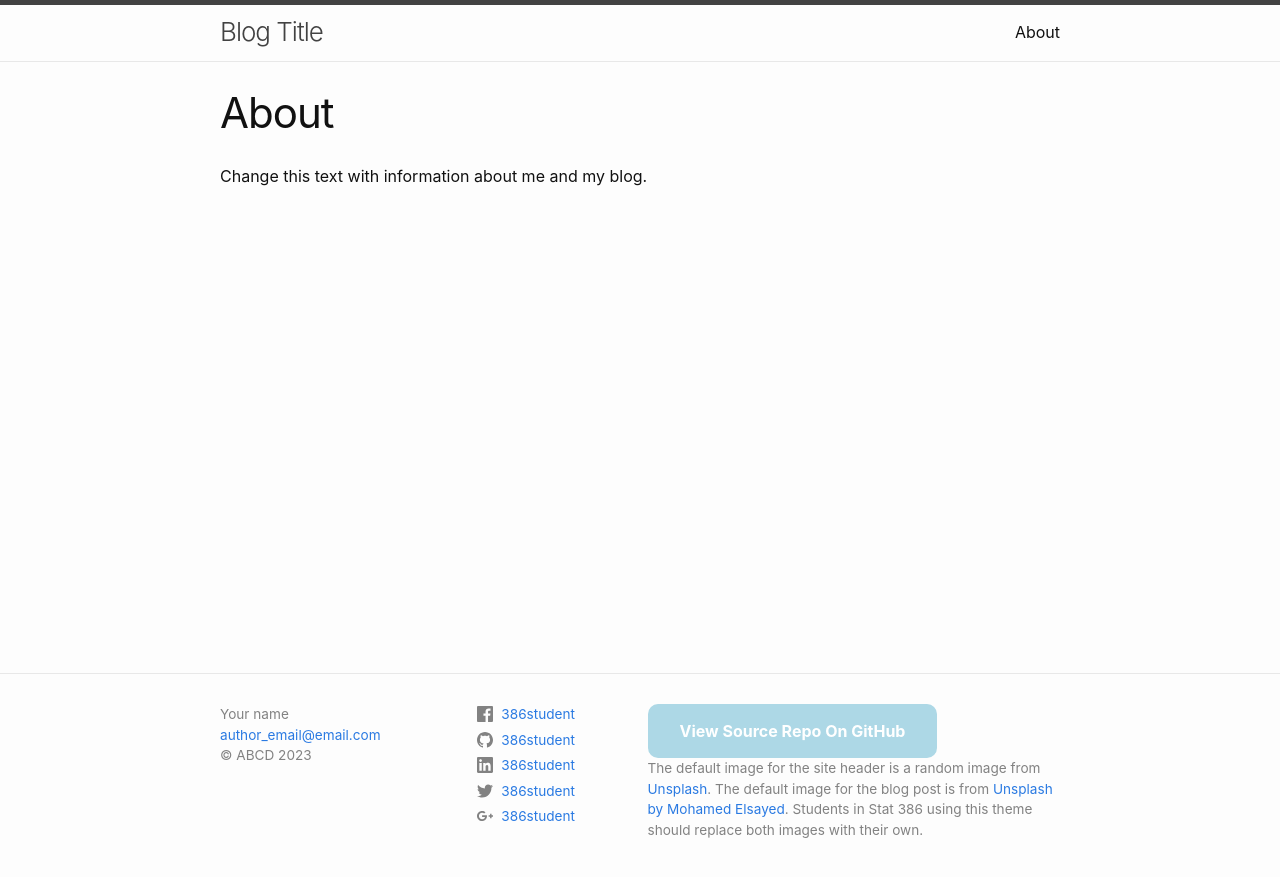
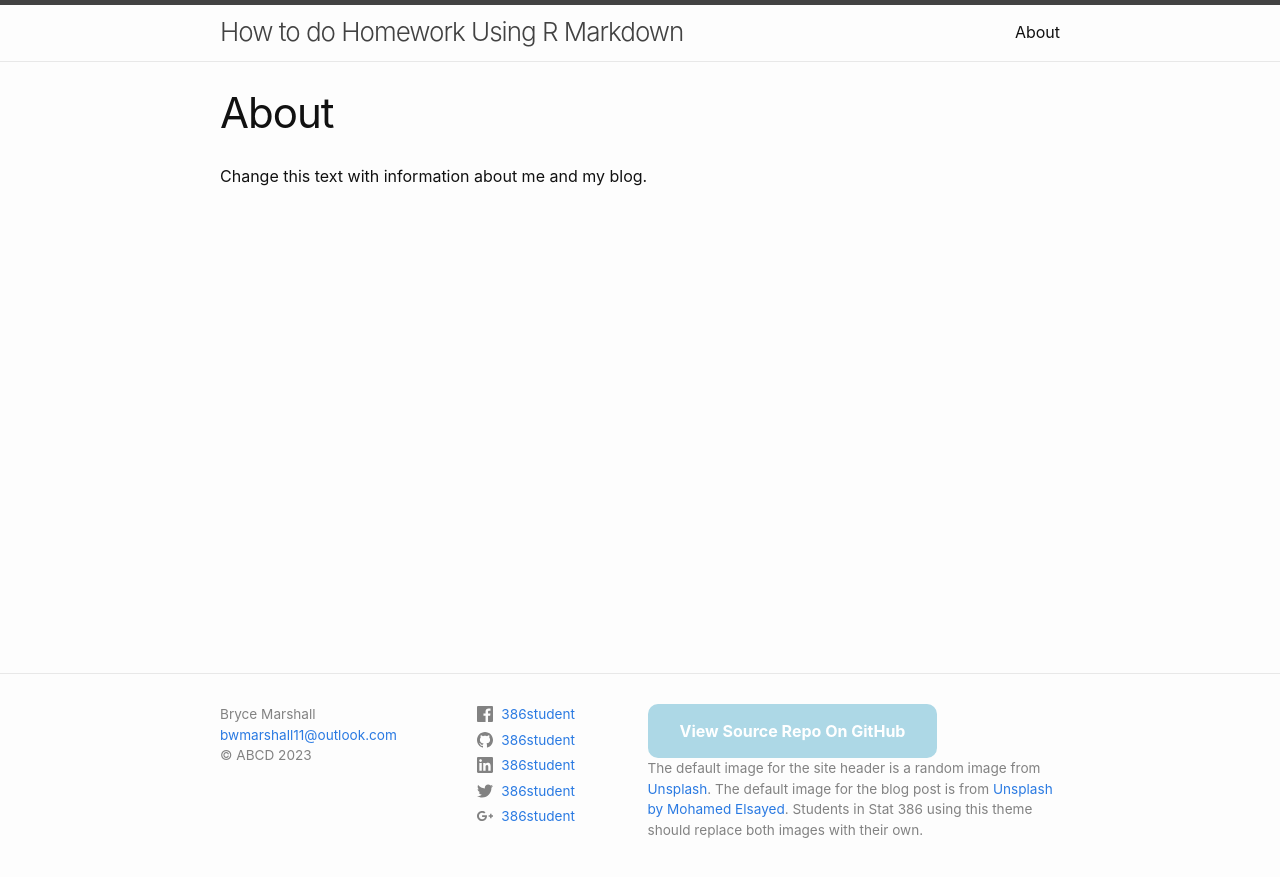
Before and after one commit to bryce11m/my-blog, a Jekyll site: the page built from stat386-blog-theme-main/about.markdown, in a window 1280 px wide. Shown: the top 877 px of the page. Built offline with Jekyll 4.4.1, drawn with Linux system fonts in a browser that asks for light colours.

Commit message:
Update _config.yml

```diff
--- a/stat386-blog-theme-main/_config.yml
+++ b/stat386-blog-theme-main/_config.yml
@@ -18,13 +18,13 @@
 # You can create any custom variable you would like, and they will be accessible
 # in the templates via {{ site.myvariable }}.
 
-title: Blog Title
-email: author_email@email.com
-description: "Change the description so that it describes your blog"
-baseurl: "/stat386-blog-theme" # the name of the repository
-url: "https://esnt.github.io" #  change this to "https://<your-github-username>.github.io"
+title: How to do Homework Using R Markdown
+email: bwmarshall11@outlook.com
+description: "This blog is a general tutorial on how to structure and format homework assignments using R Markdown."
+baseurl: "/my-blog" # the name of the repository
+url: "https://bryce11m.github.io" #  change this to "https://<your-github-username>.github.io"
 image: https://source.unsplash.com/random
-author: Your name
+author: Bryce Marshall
 copyright: ABCD # Your initials or what you want the copyright to be.  Leave empty for no copyright
 footer_description: 'The default image for the site header is a random image from
         <a href="https://source.unsplash.com/random" target="_blank"> Unsplash</a>.
```
